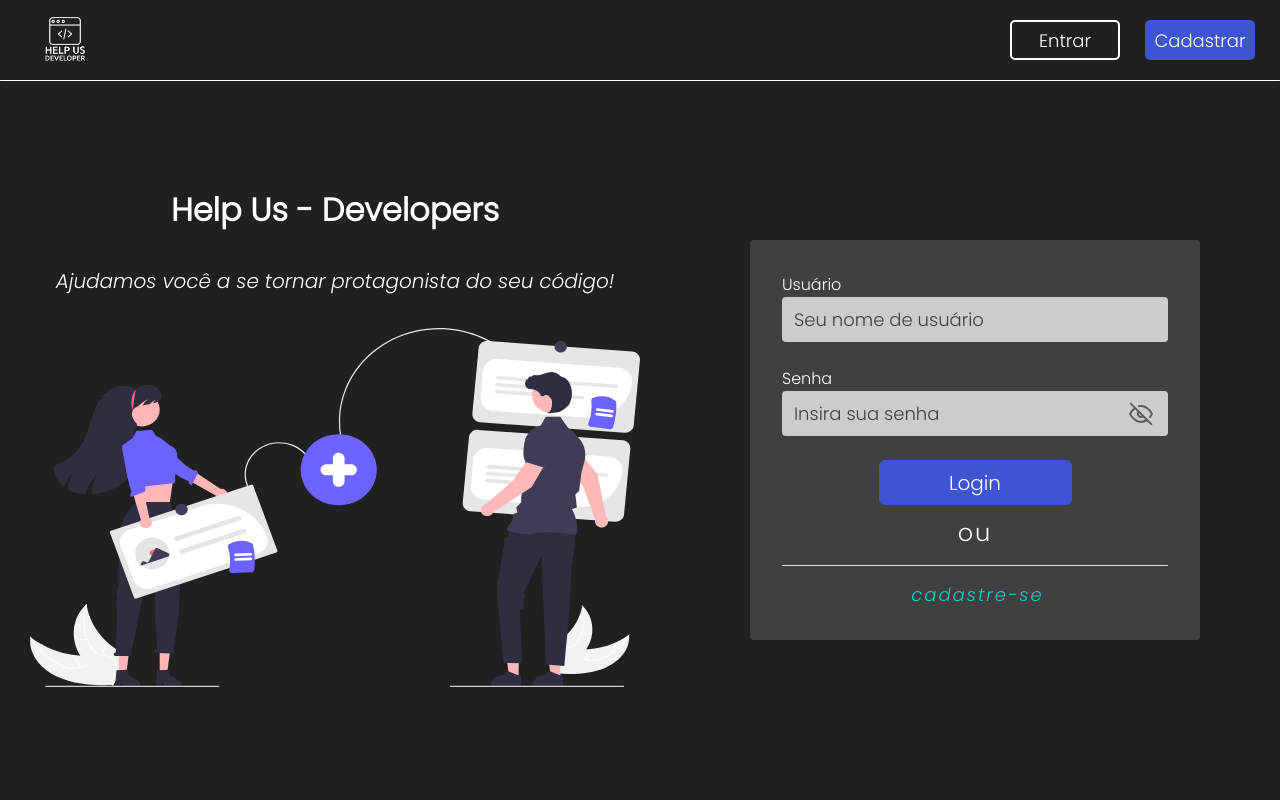
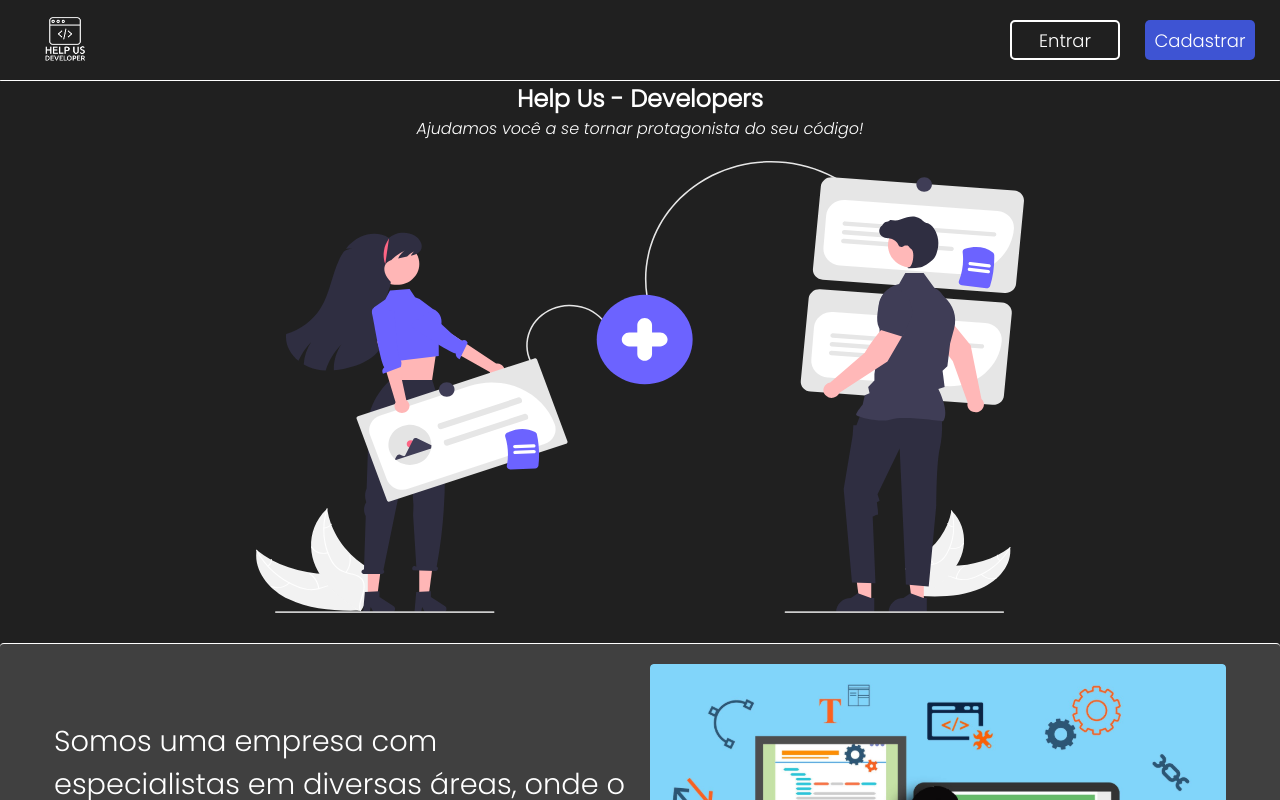
Before and after one commit to wiickrz/helpus, a React (Create React App) app: page / in a window 1280 px wide. Before the commit this address led to /login. Shown: the top 800 px of the page. Built offline with nearby package versions, Linux system fonts and the light colour scheme; no server answers.

Commit message:
hotfix: routes

```diff
--- a/src/Providers/index.jsx
+++ b/src/Providers/index.jsx
@@ -1,3 +1,4 @@
+import { CardProdProvider } from "./CardProd";
 import { CoursesProvider } from "./Courses";
 import { DashboardProvider } from "./Dashboard";
 import { MentorsProvider } from "./Mentors";
@@ -8,7 +9,9 @@
     <MentorsProvider>
       <CoursesProvider>
         <DashboardProvider>
-          <RegisterProvider>{children}</RegisterProvider>
+          <CardProdProvider>
+            <RegisterProvider>{children}</RegisterProvider>
+          </CardProdProvider>
         </DashboardProvider>
       </CoursesProvider>
     </MentorsProvider>
--- a/src/Routes/protectedRoute.jsx
+++ b/src/Routes/protectedRoute.jsx
@@ -1,11 +1,12 @@
 import { Routes, Route, Navigate } from "react-router-dom";
 // import { Cart } from "../Pages/Cart/index";
 import { Dashboard } from "../Pages/Dashboard";
+import { Home } from "../Pages/Home";
 
 export const ProtectedRoutes = () => {
   return (
     <Routes>
-      {/* <Route path="/" element={<Home />} /> */}
+      <Route path="/" element={<Home />} />
       {/* <Route path="/cart" element={<Cart />} /> */}
       <Route path="/login" element={<Navigate to="/dashboard" />} />
       <Route path="/register" element={<Navigate to="/dashboard" />} />
--- a/src/Routes/unprotectedRoute.jsx
+++ b/src/Routes/unprotectedRoute.jsx
@@ -1,12 +1,12 @@
 import { Routes, Route, Navigate } from "react-router-dom";
-// import { Home } from "../Pages/Home";
+import { Home } from "../Pages/Home";
 import { Login } from "../Pages/Login";
 import { Register } from "../Pages/Register";
 
 export const UnprotectedRoutes = () => {
   return (
     <Routes>
-      {/* <Route path="/" element={<Home />} /> */}
+      <Route path="/" element={<Home />} />
       <Route path="/" element={<Navigate to="/login" />} />
       <Route path="/dashboard" element={<Navigate to="/login" />} />
       <Route path="/login" element={<Login />} />
```
